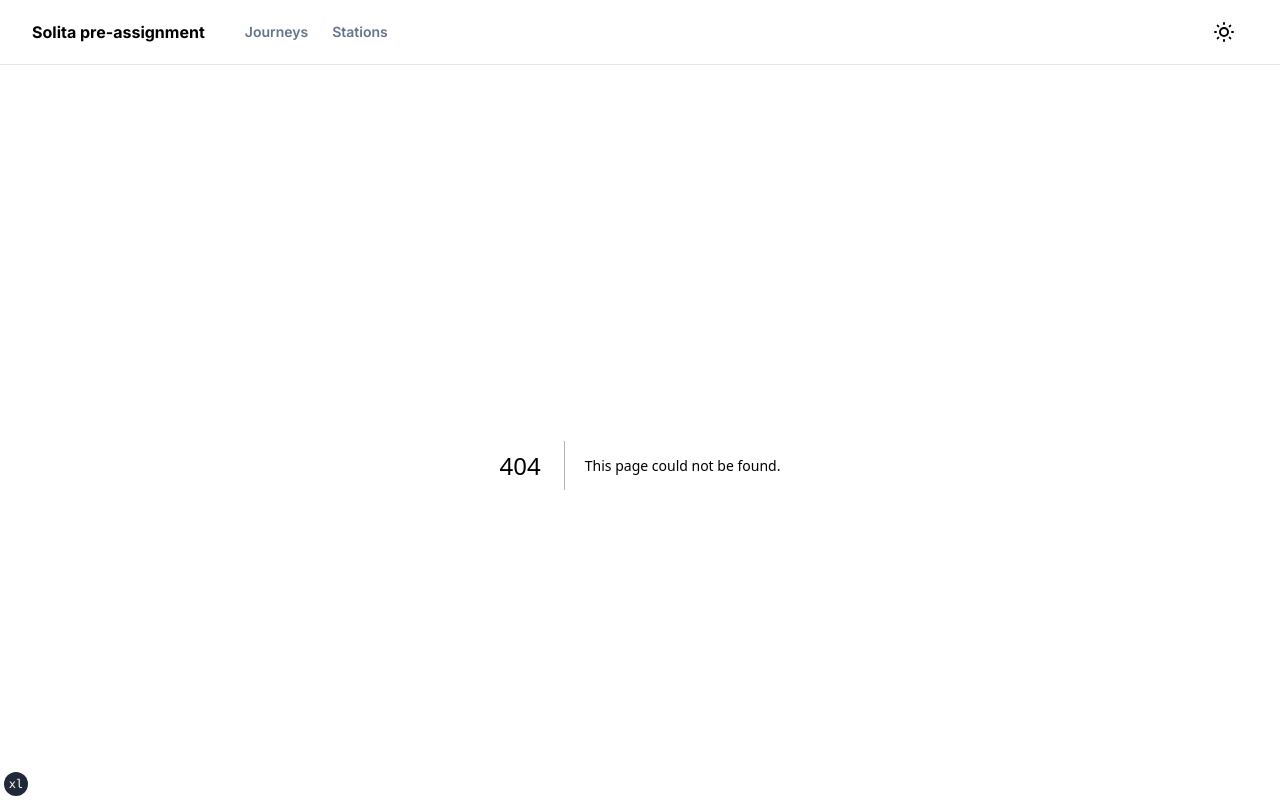
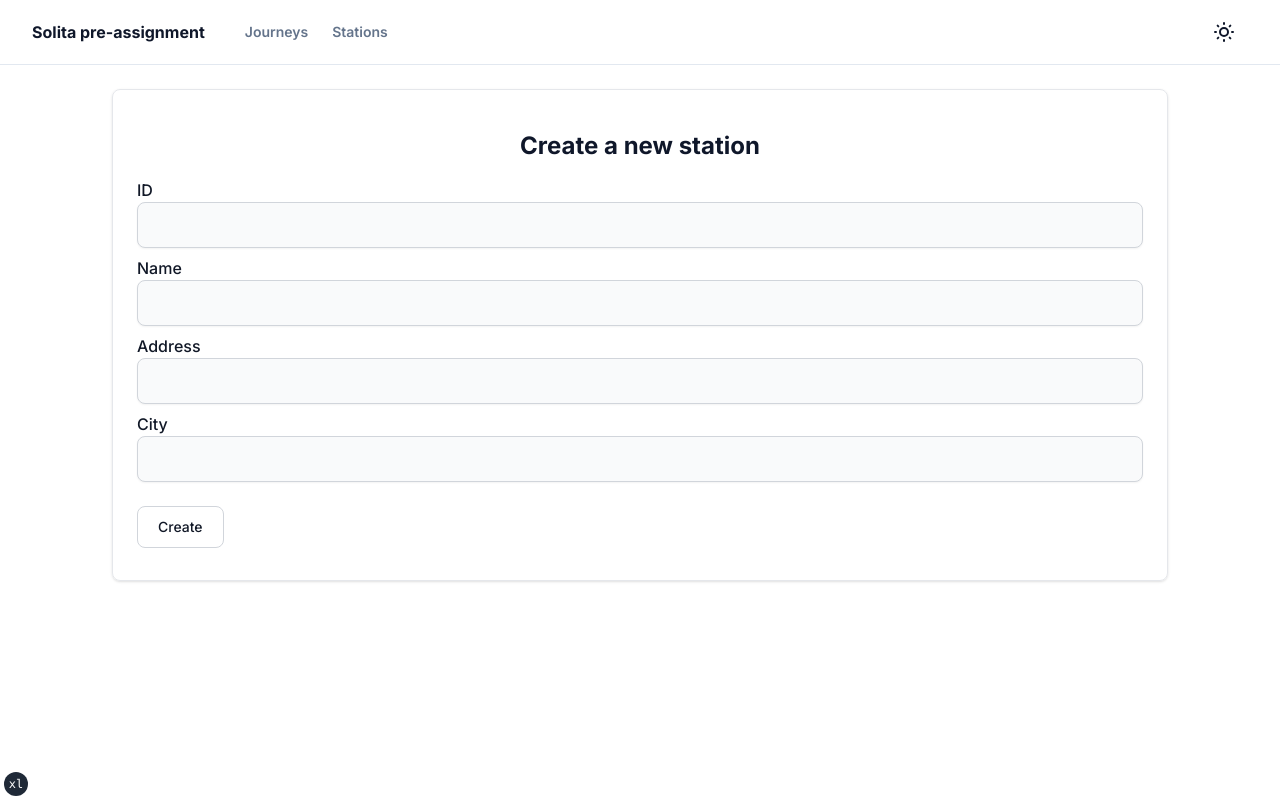
Before and after one commit to joonanyl/solita-assignment, a Next.js app: page /stations/create in a window 1280 px wide. Before the commit this address had no page. Shown: the top 800 px of the page. Built offline with nearby package versions, Linux system fonts and the light colour scheme.

Commit message:
Added the functionality to add new stations and a view for it

```diff
--- a/app/journeys/page.tsx
+++ b/app/journeys/page.tsx
@@ -62,7 +62,7 @@
     }
 
     return (
-      <div className="mx-12 my-6">
+      <div className="xl:mx-28 mx-12 my-6">
         <SearchBar value={search} setValue={setSearch} />
         {isLoading ? <p>loading...</p> : <JourneysTable journeys={journeys} />}
         <p className="font-bold text-center mt-4">
--- a/app/station/[slug]/Map.tsx
+++ b/app/station/[slug]/Map.tsx
@@ -8,8 +8,8 @@
 }
 
 const containerStyle = {
-  width: "400px",
-  height: "350px",
+  width: "450px",
+  height: "400px",
 }
 
 export default function StationMap({ lat, lng }: MapParams) {
@@ -22,7 +22,7 @@
   if (loadError) return <p>Error loading the map</p>
 
   return (
-    <div className="flex justify-center my-4">
+    <div className="flex justify-center m-auto">
       {isLoaded && (
         <GoogleMap
           mapContainerStyle={containerStyle}
--- a/app/station/[slug]/page.tsx
+++ b/app/station/[slug]/page.tsx
@@ -93,7 +93,7 @@
     )
 
     return (
-      <div className="mx-12 my-6 flex flex-col justify-center text-center">
+      <div className="mx-12 my-6 flex flex-col justify-center">
         <div className="flex rounded-md shadow-sm justify-center" role="group">
           <button
             type="button"
@@ -128,14 +128,20 @@
             All
           </button>
         </div>
+        <div className="mt-4 m-auto flex flex-col align-top">
           <Map lat={station?.y} lng={station?.x} />
-        <h1 className="font-bold text-xl">{station?.name}</h1>
-        <p className="font-bold text-lg">{station?.osoite}</p>
-        <p className="font-bold text-lg">
+          <div className="ml-4 mt-6 space-y-2">
+            <h1 className="xl:mx-1/2 font-bold text-lg md:text-xl">
+              {station?.name}
+            </h1>
+            <p className="mb-3 font-bold text-lg md:text-xl">
+              {station?.osoite}
+            </p>
+            <p className="">
               {startingJourneys?.length} journeys starting from station in{" "}
               {!month ? "all months" : monthCodes[month]}
             </p>
-        <p className="font-bold text-lg">
+            <p className="">
               {endingJourneys?.length} journeys ending to station in{" "}
               {!month ? "all months" : monthCodes[month]}
             </p>
@@ -168,6 +174,8 @@
               ))}
             </ul>
           </div>
+        </div>
+      </div>
     )
   }
 }
--- /dev/null
+++ b/app/stations/create/page.tsx
@@ -0,0 +1,98 @@
+"use client"
+
+import { useState } from "react"
+
+export default function CreatePage() {
+  const [id, setId] = useState("")
+  const [name, setName] = useState("")
+  const [address, setAddress] = useState("")
+  const [city, setCity] = useState("")
+
+  const handleSubmit = async (e: React.FormEvent<HTMLFormElement>) => {
+    e.preventDefault()
+
+    const parsedId = parseInt(id)
+
+    const response = await fetch("/api/stations/create", {
+      method: "POST",
+      headers: {
+        "Content-Type": "application/json",
+      },
+      body: JSON.stringify({ parsedId, name, address, city }),
+    })
+
+    if (!response.ok) {
+      const errorData = await response.json()
+      console.log(errorData)
+      return
+    }
+
+    const data = await response.json()
+    console.log(data)
+  }
+
+  return (
+    <div className="xl:mx-28 mx-12 my-6 ">
+      <form
+        onSubmit={handleSubmit}
+        className="p-6 border border-gray-200 rounded-lg shadow dark:bg-gray-800 dark:border-gray-700"
+      >
+        <h1 className="font-bold text-2xl text-center my-4">
+          Create a new station
+        </h1>
+        <div className="mb-6">
+          <label className="block mb-2 text-md font-medium text-gray-900 dark:text-white">
+            ID
+            <input
+              type="text"
+              id="id"
+              className="shadow-sm bg-gray-50 border border-gray-300 text-gray-900 text-md rounded-lg focus:ring-blue-500 focus:border-blue-500 block w-full p-2.5 dark:bg-gray-700 dark:border-gray-600 dark:placeholder-gray-400 dark:text-white dark:focus:ring-blue-500 dark:focus:border-blue-500 dark:shadow-sm-light"
+              value={id}
+              onChange={(e) => setId((e.target as HTMLInputElement).value)}
+              required
+            />
+          </label>
+          <label className="block mb-2 text-md font-medium text-gray-900 dark:text-white">
+            Name
+            <input
+              type="text"
+              id="name"
+              className="shadow-sm bg-gray-50 border border-gray-300 text-gray-900 text-md rounded-lg focus:ring-blue-500 focus:border-blue-500 block w-full p-2.5 dark:bg-gray-700 dark:border-gray-600 dark:placeholder-gray-400 dark:text-white dark:focus:ring-blue-500 dark:focus:border-blue-500 dark:shadow-sm-light"
+              value={name}
+              onChange={(e) => setName((e.target as HTMLInputElement).value)}
+              required
+            />
+          </label>
+          <label className="block mb-2 text-md font-medium text-gray-900 dark:text-white">
+            Address
+            <input
+              type="text"
+              id="address"
+              className="shadow-sm bg-gray-50 border border-gray-300 text-gray-900 text-md rounded-lg focus:ring-blue-500 focus:border-blue-500 block w-full p-2.5 dark:bg-gray-700 dark:border-gray-600 dark:placeholder-gray-400 dark:text-white dark:focus:ring-blue-500 dark:focus:border-blue-500 dark:shadow-sm-light"
+              value={address}
+              onChange={(e) => setAddress((e.target as HTMLInputElement).value)}
+              required
+            />
+          </label>
+          <label className="block mb-2 text-md font-medium text-gray-900 dark:text-white">
+            City
+            <input
+              type="text"
+              id="city"
+              className="shadow-sm bg-gray-50 border border-gray-300 text-gray-900 text-md rounded-lg focus:ring-blue-500 focus:border-blue-500 block w-full p-2.5 dark:bg-gray-700 dark:border-gray-600 dark:placeholder-gray-400 dark:text-white dark:focus:ring-blue-500 dark:focus:border-blue-500 dark:shadow-sm-light"
+              value={city}
+              onChange={(e) => setCity((e.target as HTMLInputElement).value)}
+              required
+            />
+          </label>
+        </div>
+        <button
+          type="submit"
+          className="text-gray-900 bg-white border border-gray-300 focus:outline-none hover:bg-gray-100 focus:ring-4 focus:ring-gray-200 font-medium rounded-lg text-sm px-5 py-2.5 mr-2 mb-2 dark:bg-gray-800 dark:text-white dark:border-gray-600 dark:hover:bg-gray-700 dark:hover:border-gray-600 dark:focus:ring-gray-700"
+        >
+          Create
+        </button>
+      </form>
+    </div>
+  )
+}
--- a/app/stations/page.tsx
+++ b/app/stations/page.tsx
@@ -46,8 +46,13 @@
     }
 
     return (
-      <div className="mx-12 my-6">
-        <SearchBar value={search} setValue={setSearch} />
+      <div className="xl:mx-28 mx-12 my-6">
+        <div className="flex justify-between">
+          <SearchBar value={search} setValue={setSearch} />
+          <Link href="/stations/create">
+            <Button>Create new</Button>
+          </Link>
+        </div>
         <StationsTable stations={stations} />
         <p className="font-bold text-center mt-4">
           {page} / {totalPages}
--- a/components/footer.tsx
+++ b/components/footer.tsx
@@ -2,7 +2,7 @@
 
 export default function Footer() {
   return (
-    <footer className="py-10 flex flex-col justify-center border-t border-gray-200 dark:border-gray-700">
+    <footer className="py-10 mt-6 flex flex-col justify-center border-t border-gray-200 dark:border-gray-700">
       <div>
         <span className="block text-sm text-gray-500 sm:text-center dark:text-gray-400">
           © 2023 Joona Nylander
--- a/components/main-nav.tsx
+++ b/components/main-nav.tsx
@@ -4,7 +4,6 @@
 import { NavItem } from "@/types/nav"
 import { siteConfig } from "@/config/site"
 import { cn } from "@/lib/utils"
-import { Icons } from "@/components/icons"
 
 interface MainNavProps {
   items?: NavItem[]
--- /dev/null
+++ b/pages/api/stations/create.ts
@@ -0,0 +1,27 @@
+import { NextApiRequest, NextApiResponse } from "next"
+
+import clientPromise from "@/lib/mongodb"
+
+export default async function handler(
+  req: NextApiRequest,
+  res: NextApiResponse
+) {
+  if (req.method === "POST") {
+    try {
+      const station = req.body
+
+      const client = await clientPromise
+      const db = client.db("solita")
+
+      const response = db.collection("stations").insertOne(station)
+      console.log(response)
+
+      res.status(201).json(station)
+    } catch (error) {
+      console.log(error)
+      res.status(400).json({
+        message: "An error has occurred while trying to create a new station",
+      })
+    }
+  }
+}
```
Lines whose indentation alone changed are shown as unchanged.
